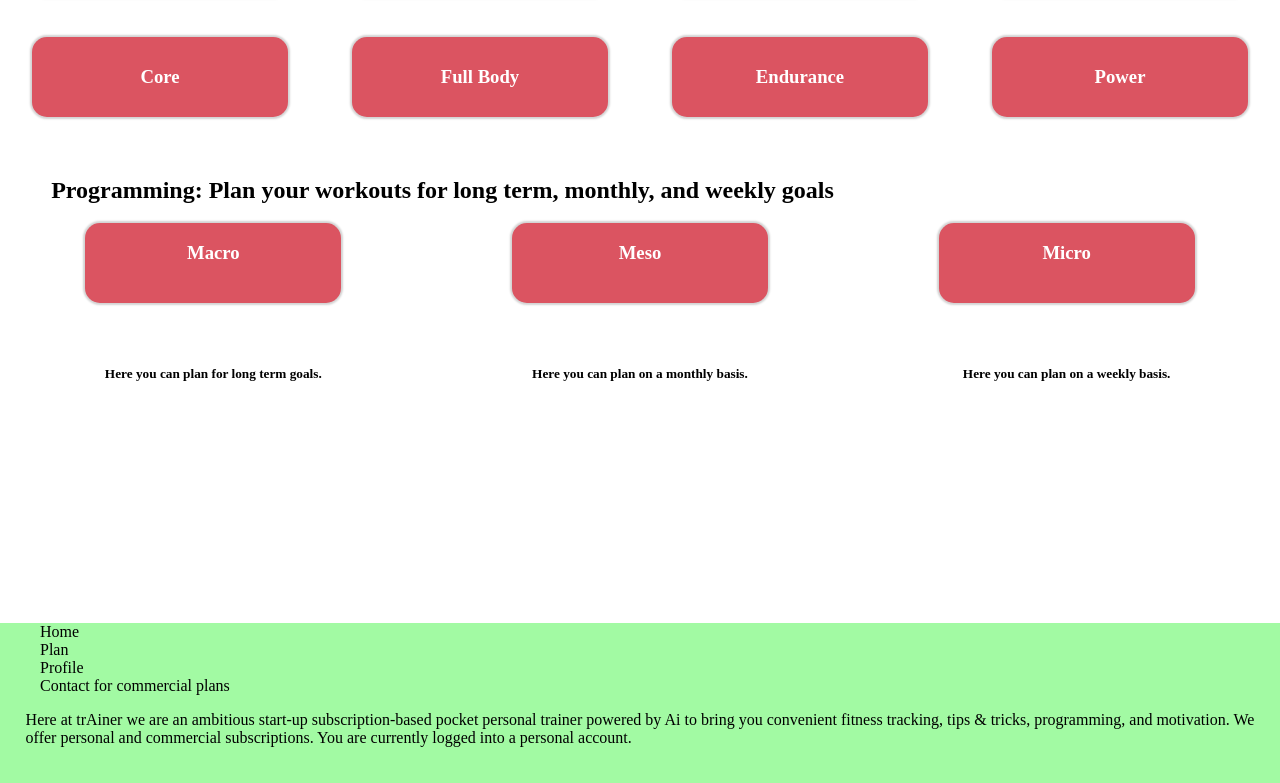
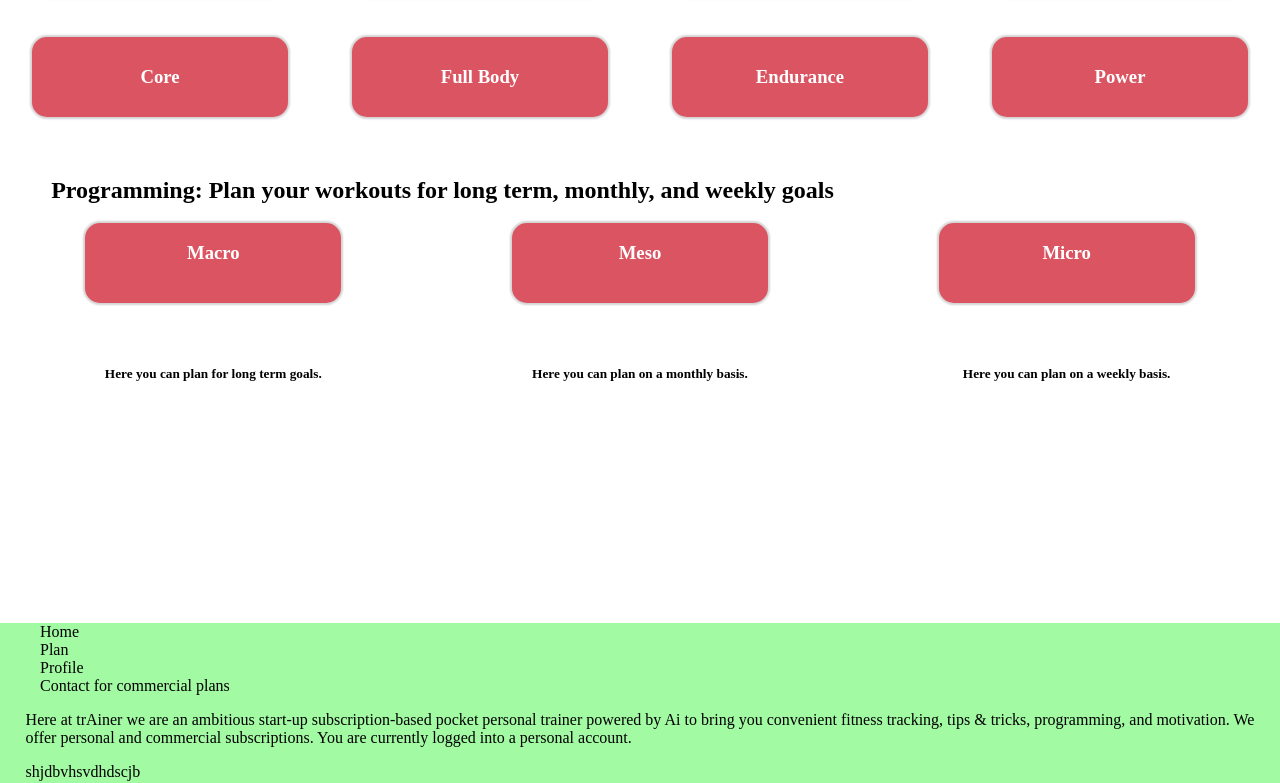
Before and after one commit to yatesm147/Final-Project, a plain HTML site: page plan.html in a window 1280 px wide. Shown: the part 1387-2170 px from the top of the page. Drawn offline with Linux system fonts and the light colour scheme.

Commit message:
Update plan.html

```diff
--- a/plan.html
+++ b/plan.html
@@ -129,6 +129,7 @@
         </ul>
 
         <p>Here at trAiner we are an ambitious start-up subscription-based pocket personal trainer powered by Ai to bring you convenient fitness tracking, tips & tricks, programming, and motivation. We offer personal and commercial subscriptions. You are currently logged into a personal account.</p>
+        <p>shjdbvhsvdhdscjb</p>
     </footer>
 
 </body>
```
